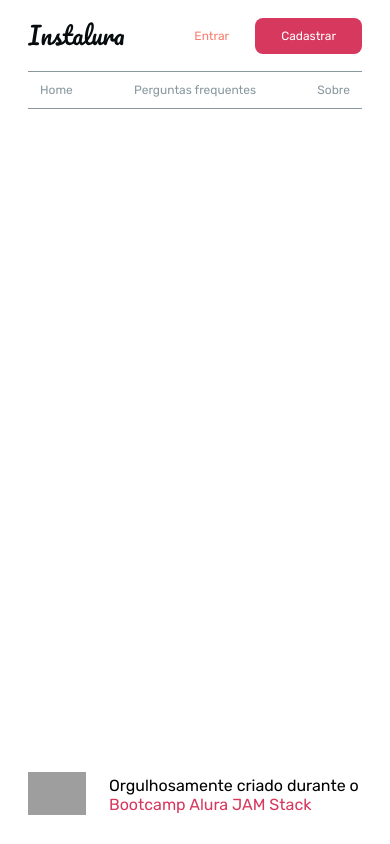
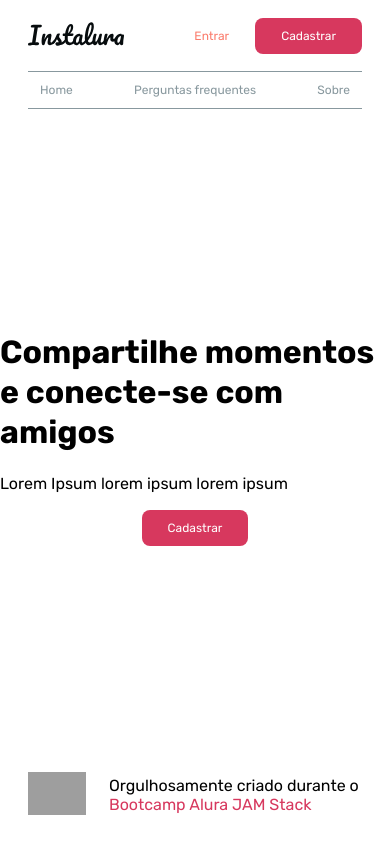
Before and after one commit to testtzlaffe/instalura-base, a Next.js app: page / in a window 390 px wide. Built offline with nearby package versions, Linux system fonts and the light colour scheme; grey boxes are pictures that could not be loaded.

Commit message:
Aula 08 - Componentes com Props via Breakpoints

```diff
--- a/pages/index.js
+++ b/pages/index.js
@@ -1,5 +1,7 @@
 import Menu from "../src/components/commons/Menu";
 import Footer from "../src/components/commons/Footer";
+import Text from "../src/components/foundation/Text";
+import { Button } from "../src/components/commons/Button";
 
 export default function Home() {
   return (
@@ -13,6 +15,37 @@
       }}
     >
       <Menu />
+
+      <div>
+        <Text
+          variant="title"
+          tag="h1"
+          color="tertiary.main"
+          textAlign={{ sm: "center", md: "left" }}
+        >
+          Compartilhe momentos e conecte-se com amigos
+        </Text>
+
+        <Text
+          variant="paragraph1"
+          tag="p"
+          color="tertiary.light"
+          textAlign={{ sm: "center", md: "left" }}
+        >
+          Lorem Ipsum lorem ipsum lorem ipsum
+        </Text>
+
+        <Button
+          margin={{
+            xs: "auto",
+            md: "initial",
+          }}
+          display="block"
+          variant="primary.main"
+        >
+          Cadastrar
+        </Button>
+      </div>
       <Footer />
     </div>
   );
--- a/src/components/commons/Button/index.js
+++ b/src/components/commons/Button/index.js
@@ -1,6 +1,7 @@
 import styled, { css } from "styled-components";
 import get from "lodash/get";
 import { breakpointsMedia } from "../../../theme/utils/breakpointsMedia";
+import { propToStyle } from "../../../theme/utils/propToStyle";
 
 const ButtonGhost = css`
   color: ${({ theme, variant }) => get(theme, `colors.${variant}.color`)};
@@ -39,4 +40,7 @@
       xs: theme.typographyVariants.smallestException,
       md: theme.typographyVariants.paragraph1,
     })}
+
+  ${propToStyle("margin")}
+  ${propToStyle("display")}
 `;
--- a/src/components/foundation/Text/index.js
+++ b/src/components/foundation/Text/index.js
@@ -2,25 +2,19 @@
 import styled, { css } from "styled-components";
 import PropTypes from "prop-types";
 import get from "lodash/get";
+import { propToStyle } from "../../../theme/utils/propToStyle";
 
 const TextBase = styled.span`
   ${(props) => {
-    const { fontSize, fontWeight, lineHeight } = get(
-      props.theme.typographyVariants,
-      props.variant
-    );
+    return get(props.theme.typographyVariants, props.variant);
+  }}
 
-    return css`
-      font-size: ${fontSize};
-      font-weight: ${fontWeight};
-      line-height: ${lineHeight};
-    `;
-  }}
+  ${propToStyle("textAlign")}
 `;
 
-export default function Text({ tag, variant, children }) {
+export default function Text({ tag, variant, children, ...props }) {
   return (
-    <TextBase as={tag} variant={variant}>
+    <TextBase as={tag} variant={variant} {...props}>
       {children}
     </TextBase>
   );
--- /dev/null
+++ b/src/theme/utils/propToStyle.js
@@ -0,0 +1,33 @@
+import { breakpointsMedia } from "./breakpointsMedia";
+
+export function propToStyle(propName) {
+  return function (props) {
+    const propValue = props[propName];
+
+    if (typeof propValue === "string") {
+      return {
+        [propName]: props[propName],
+      };
+    }
+
+    if (typeof propValue === "object") {
+      return breakpointsMedia({
+        xs: {
+          [propName]: propValue.xs,
+        },
+        sm: {
+          [propName]: propValue.sm,
+        },
+        md: {
+          [propName]: propValue.md,
+        },
+        lg: {
+          [propName]: propValue.lg,
+        },
+        xl: {
+          [propName]: propValue.xl,
+        },
+      });
+    }
+  };
+}
```
